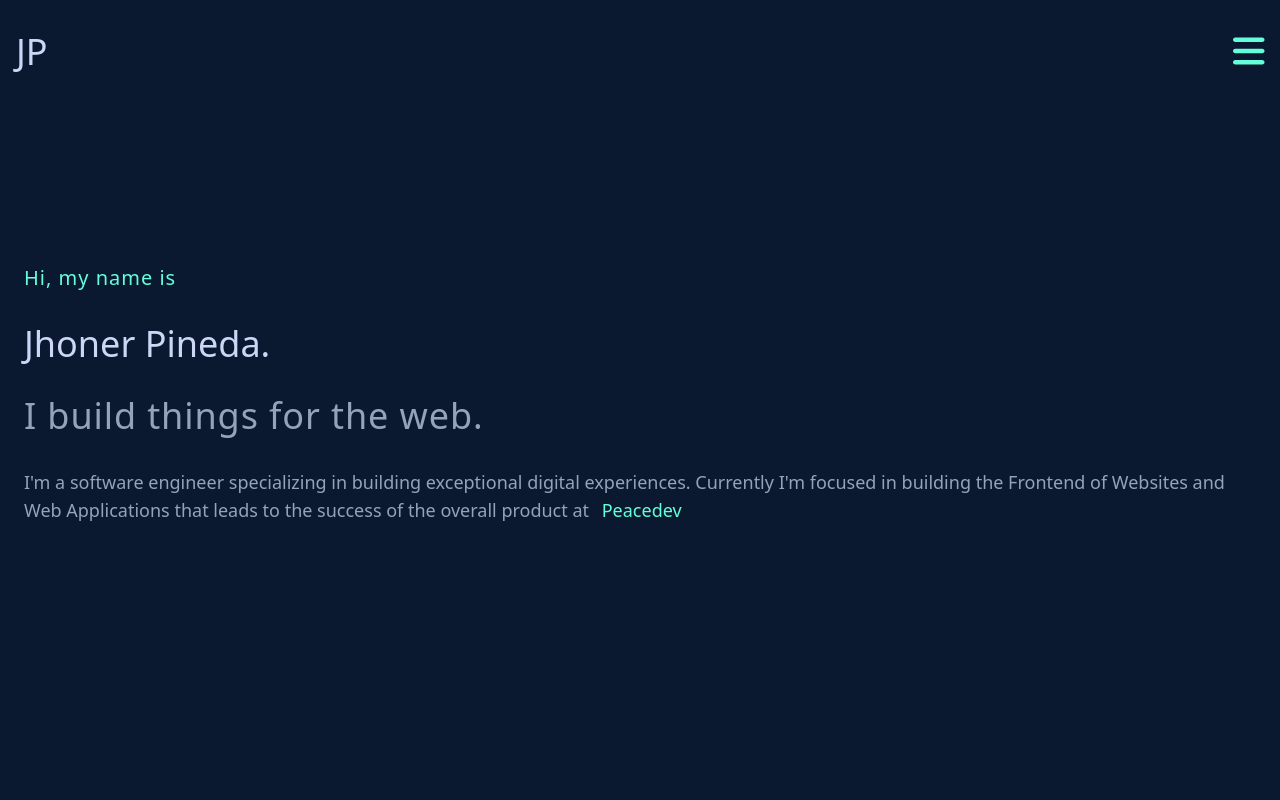
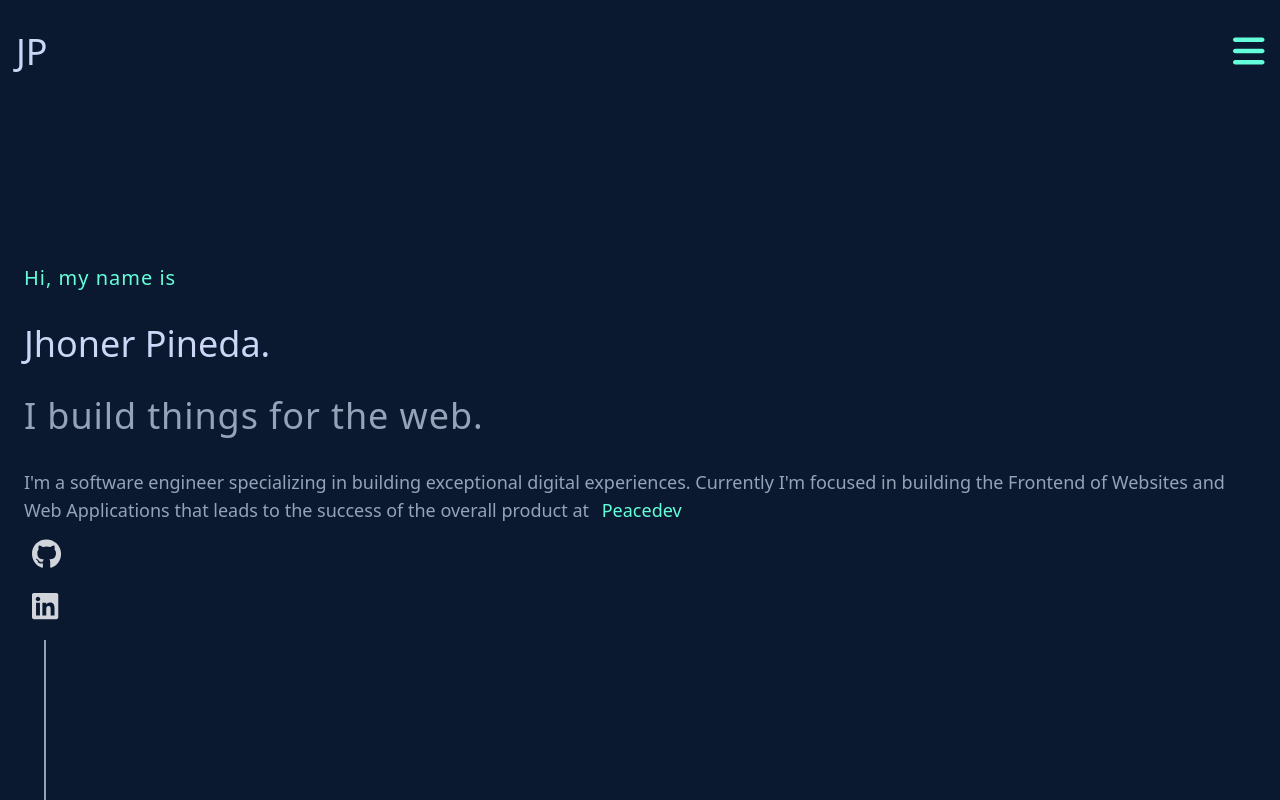
Before and after one commit to Zeroluffs/my-portafolio, a Next.js app: page / in a window 1280 px wide. Shown: the top 800 px of the page. Built offline with nearby package versions, Linux system fonts and the light colour scheme.

Commit message:
tablet breakpoint

```diff
--- a/pages/index.tsx
+++ b/pages/index.tsx
@@ -3,12 +3,14 @@ import { useEffect, useState } from "react";
 import { About, Experience, HomePage } from "../components";
 import { ContactForm } from "../components/contact/ContactForm";
 import { Footer } from "../components/footer/Footer";
+import { useMediaQuery } from "../components/hooks/useMediaQuery";
 import { NavigationBar } from "../components/NavigationBar";
 import { SocialBar } from "../components/SocialBar";
 import { Projects } from "../components/work/Projects";
 
 const Home: NextPage = () => {
   const [showComponent, setShowComponent] = useState(false);
+  const isBreakPoint = useMediaQuery(768);
 
   useEffect(() => {
     setInterval(() => {
@@ -23,9 +25,10 @@ const Home: NextPage = () => {
       <HomePage />
       <About />
       <Experience />
-      <Projects/>
+      <Projects />
       <ContactForm />
-      <Footer/>
+      {isBreakPoint ? null : <SocialBar />}
+      <Footer />
       {/* <Experience />
       <Projects /> */}
       {/* <ContactForm/> */}
--- a/tailwind.config.js
+++ b/tailwind.config.js
@@ -16,9 +16,9 @@ module.exports = {
     screens: {
       // 'sm': {'min': '640px', 'max': '767px'},
 
-      // 'md': {'min': '768px', 'max': '1023px'},
 
       // 'lg': {'min': '1024px', 'max': '1279px'},
+      tablet: { min: "768px", max: "1023px" },
 
       laptop: { min: "1025px" },
 
```
